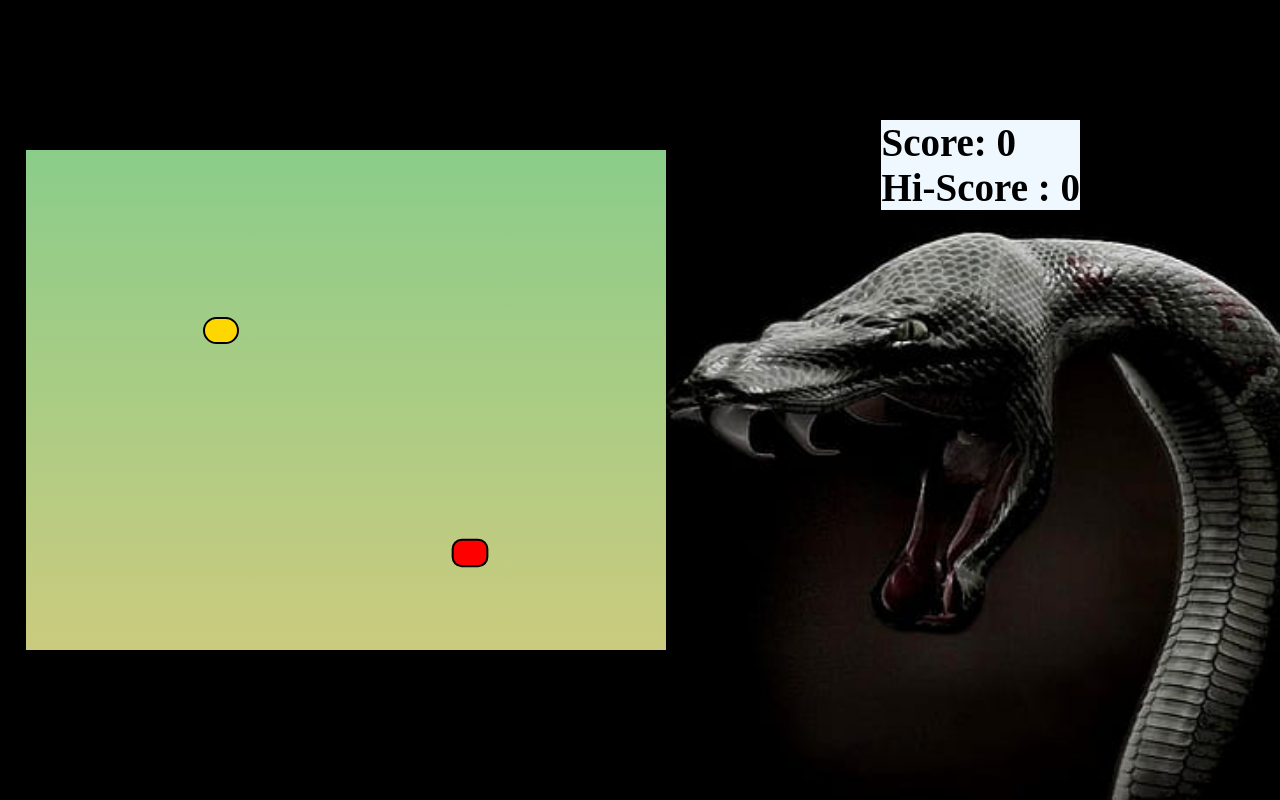
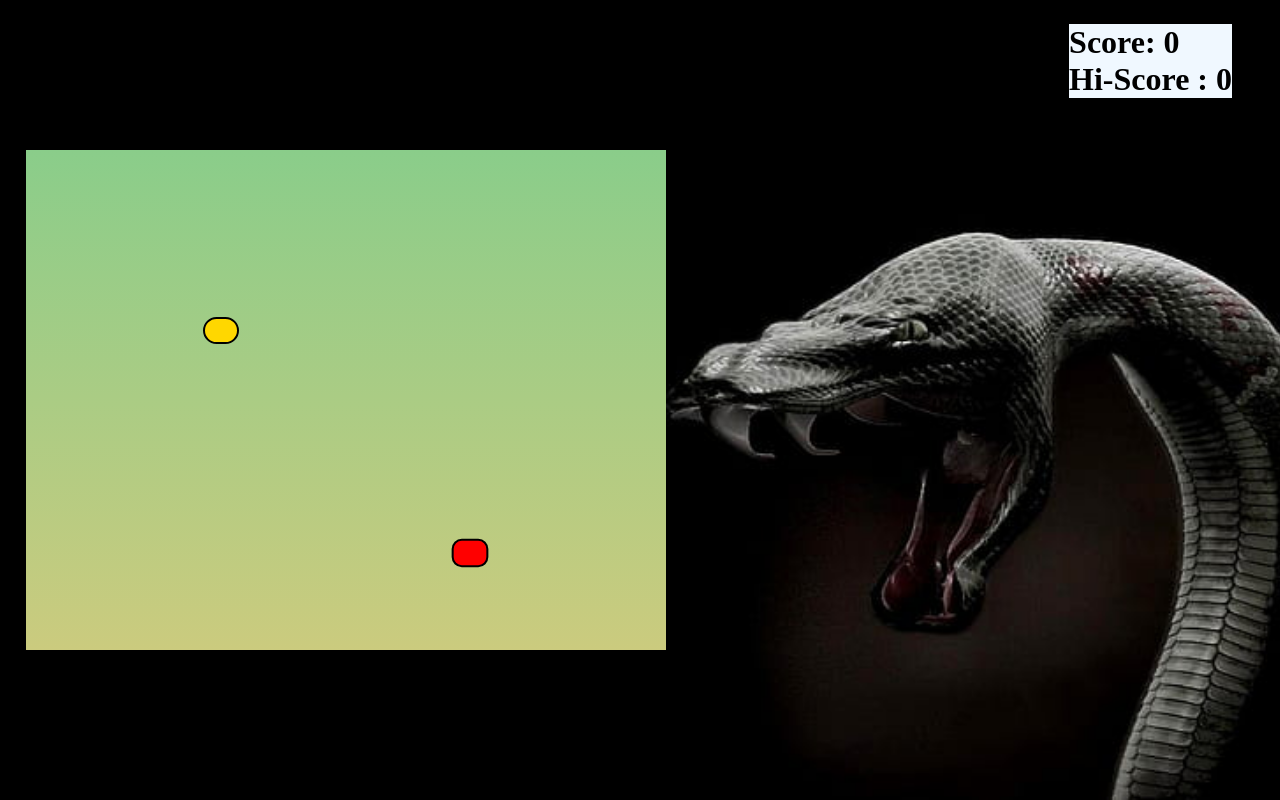
Before and after one commit to yogita14dhakar/snake, a plain HTML site: page index.html in a window 1280 px wide. Drawn offline with Linux system fonts and the light colour scheme.

Commit message:
Update body.css

```diff
--- a/css/body.css
+++ b/css/body.css
@@ -14,8 +14,8 @@
 #box{
     background-color: aliceblue;
     position: absolute;
-    font-size: 39px;
+    font-size: 2rem;
     font-weight: bold;
-    top: 120px;
-    right: 200px;
+    top: 1.5rem;
+    right: 3rem;
 }
```
